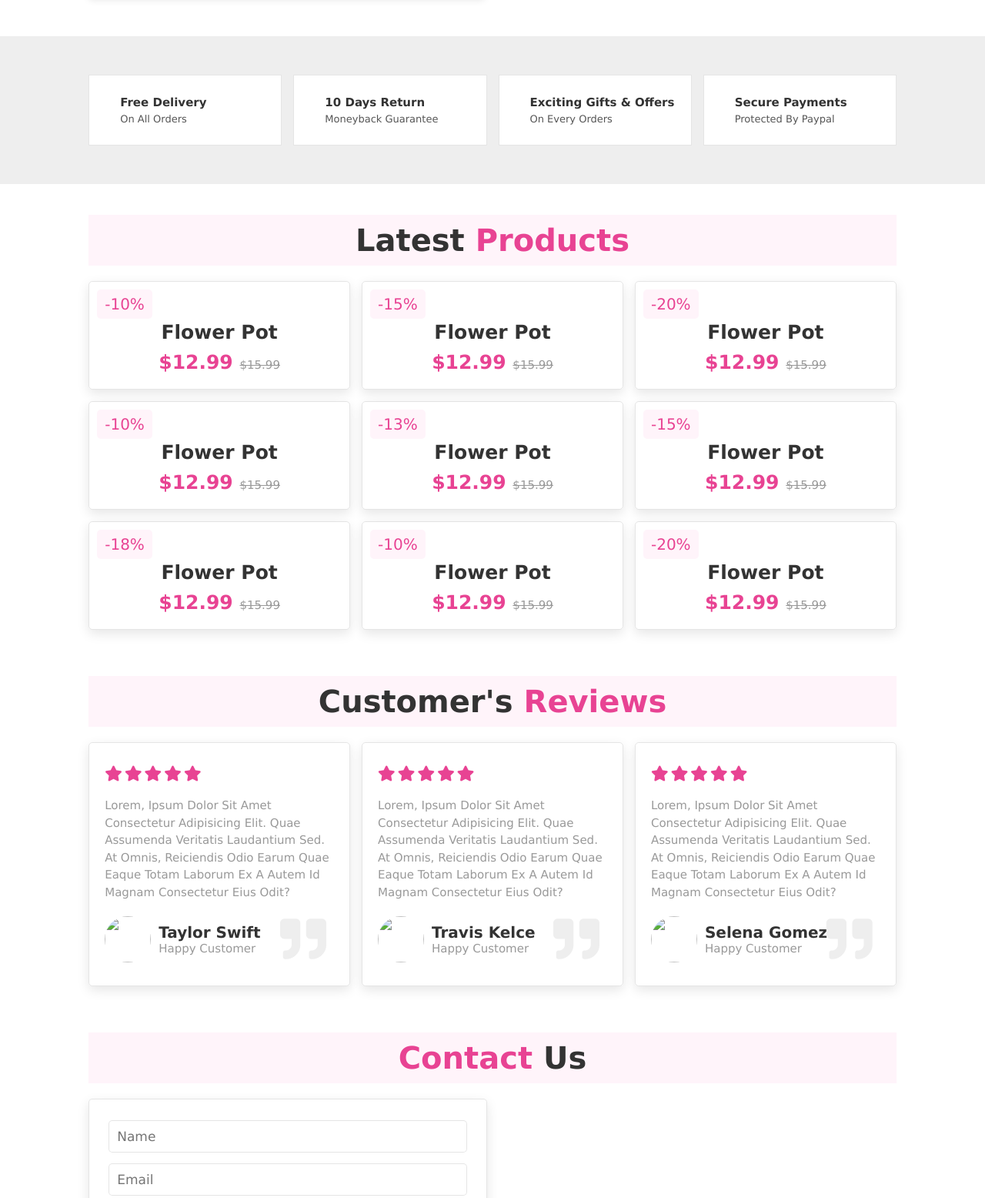
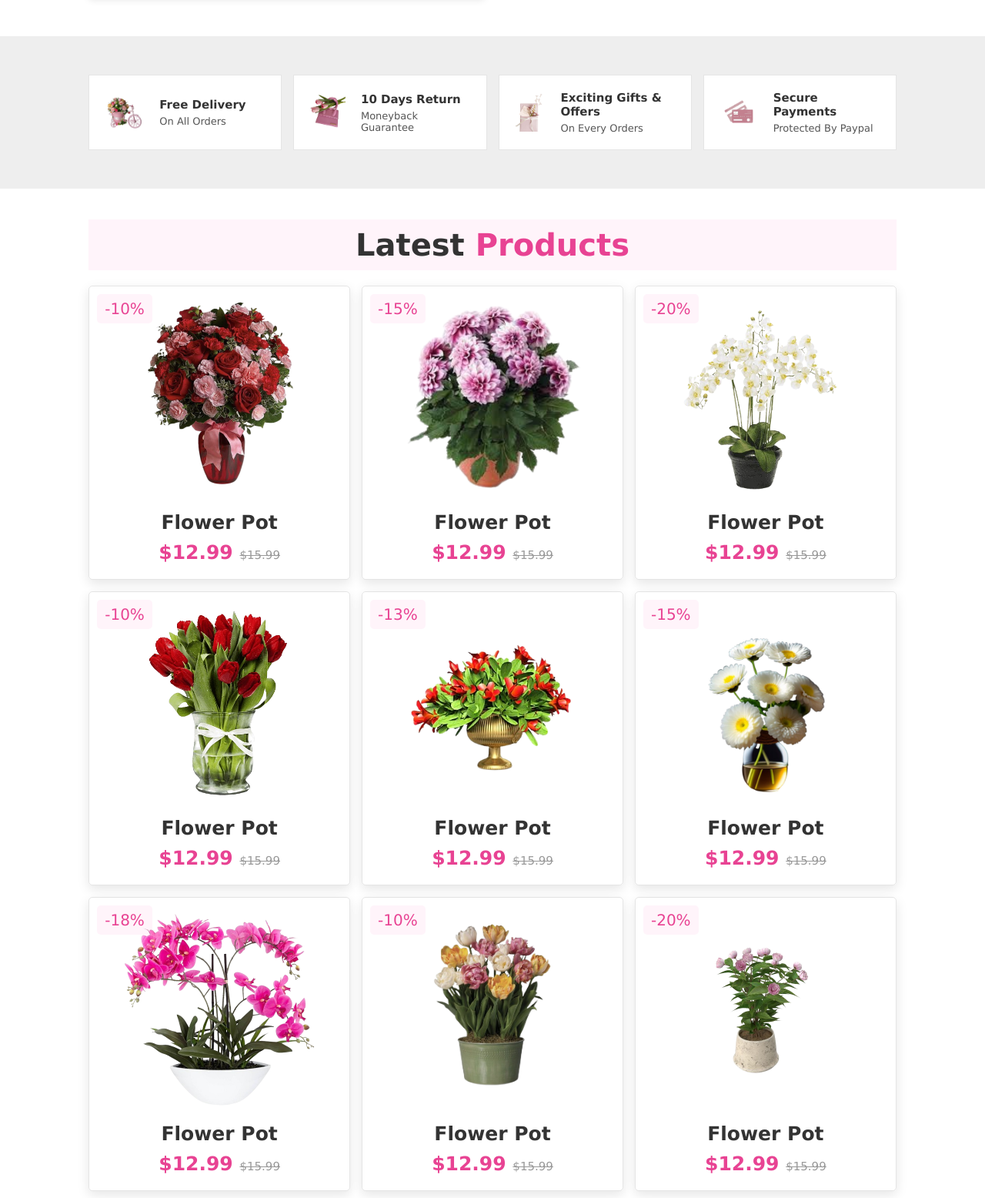
Before and after one commit to Deepiga-V/Petal-Palette, a plain HTML site: page index.html in a window 1280 px wide. Shown: the part 1223-2779 px from the top of the page at 77% size. Drawn offline with Linux system fonts and the light colour scheme; files whose address does not match are found by name.

Commit message:
index.html

```diff
--- a/index.html
+++ b/index.html
@@ -64,7 +64,7 @@
     <div class="row">
 
         <div class="video-container">
-            <video src="img/video.mp4" loop autoplay muted></video>
+            <video src="video - Trim.mp4" loop autoplay muted></video>
             <h3>Best Flower Sellers</h3>
         </div>
 
@@ -83,7 +83,7 @@
 <section class="icon-container">
 
     <div class="icon">
-        <img src="img/download__4_-removebg-preview.png" alt="">
+        <img src="download__4_-removebg-preview.png" alt="">
         <div class="info">
             <h3>Free Delivery</h3>
             <span>on all orders</span>
@@ -91,7 +91,7 @@
     </div>
 
     <div class="icon">
-        <img src="img/download__1_-removebg-preview.png" alt="">
+        <img src="download__1_-removebg-preview.png" alt="">
         <div class="info">
             <h3>10 days return</h3>
             <span>Moneyback guarantee</span>
@@ -99,7 +99,7 @@
     </div>
 
     <div class="icon">
-        <img src="img/Elevating_the_Art_of_the_Gift_-removebg-preview.png" alt="">
+        <img src="Elevating_the_Art_of_the_Gift_-removebg-preview.png" alt="">
         <div class="info">
             <h3>Exciting Gifts & Offers</h3>
             <span>on every orders</span>
@@ -107,7 +107,7 @@
     </div>
 
     <div class="icon">
-        <img src="img/download__2_-removebg-preview.png" alt="">
+        <img src="download__2_-removebg-preview.png" alt="">
         <div class="info">
             <h3>Secure Payments</h3>
             <span>protected by paypal</span>
@@ -129,7 +129,7 @@
         <div class="box">
             <span class="discount">-10%</span>
             <div class="image">
-                <img src="img/flower1-removebg-preview.png" alt="">
+                <img src="flower1-removebg-preview.png" alt="">
                 <div class="icon">
                     <a href="#" class="fas fa-heart"></a>
                     <a href="#" class="cart-btn">Add to Cart</a>
@@ -145,7 +145,7 @@
         <div class="box">
             <span class="discount">-15%</span>
             <div class="image">
-                <img src="img/flower2-removebg-preview.png" alt="">
+                <img src="flower2-removebg-preview.png" alt="">
                 <div class="icon">
                     <a href="#" class="fas fa-heart"></a>
                     <a href="#" class="cart-btn">Add to Cart</a>
@@ -161,7 +161,7 @@
         <div class="box">
             <span class="discount">-20%</span>
             <div class="image">
-                <img src="img/flower3-removebg-preview.png" alt="">
+                <img src="flower3-removebg-preview.png" alt="">
                 <div class="icon">
                     <a href="#" class="fas fa-heart"></a>
                     <a href="#" class="cart-btn">Add to Cart</a>
@@ -177,7 +177,7 @@
         <div class="box">
             <span class="discount">-10%</span>
             <div class="image">
-                <img src="img/flower4-removebg-preview.png" alt="">
+                <img src="flower4-removebg-preview.png" alt="">
                 <div class="icon">
                     <a href="#" class="fas fa-heart"></a>
                     <a href="#" class="cart-btn">Add to Cart</a>
@@ -193,7 +193,7 @@
         <div class="box">
             <span class="discount">-13%</span>
             <div class="image">
-                <img src="img/flower5-removebg-preview.png" alt="">
+                <img src="flower5-removebg-preview.png" alt="">
                 <div class="icon">
                     <a href="#" class="fas fa-heart"></a>
                     <a href="#" class="cart-btn">Add to Cart</a>
@@ -209,7 +209,7 @@
         <div class="box">
             <span class="discount">-15%</span>
             <div class="image">
-                <img src="img/flower6-removebg-preview.png" alt="">
+                <img src="flower6-removebg-preview.png" alt="">
                 <div class="icon">
                     <a href="#" class="fas fa-heart"></a>
                     <a href="#" class="cart-btn">Add to Cart</a>
@@ -225,7 +225,7 @@
         <div class="box">
             <span class="discount">-18%</span>
             <div class="image">
-                <img src="img/flower7-removebg-preview.png" alt="">
+                <img src="flower7-removebg-preview.png" alt="">
                 <div class="icon">
                     <a href="#" class="fas fa-heart"></a>
                     <a href="#" class="cart-btn">Add to Cart</a>
@@ -241,7 +241,7 @@
         <div class="box">
             <span class="discount">-10%</span>
             <div class="image">
-                <img src="img/flower8-removebg-preview.png" alt="">
+                <img src="flower8-removebg-preview.png" alt="">
                 <div class="icon">
                     <a href="#" class="fas fa-heart"></a>
                     <a href="#" class="cart-btn">Add to Cart</a>
@@ -257,7 +257,7 @@
         <div class="box">
             <span class="discount">-20%</span>
             <div class="image">
-                <img src="img/flower9-removebg-preview.png" alt="">
+                <img src="flower9-removebg-preview.png" alt="">
                 <div class="icon">
                     <a href="#" class="fas fa-heart"></a>
                     <a href="#" class="cart-btn">Add to Cart</a>
@@ -292,7 +292,7 @@
         </div>
         <p>Lorem, ipsum dolor sit amet consectetur adipisicing elit. Quae assumenda veritatis laudantium sed. At omnis, reiciendis odio earum quae eaque totam laborum ex a autem id magnam consectetur eius odit?</p>
         <div class="user">
-            <img src="img/model1.jpeg" alt="">
+            <img src="model1.jpeg" alt="">
             <div class="user-info">
                 <h3>Taylor Swift</h3>
                 <span>Happy Customer</span>
@@ -311,7 +311,7 @@
         </div>
         <p>Lorem, ipsum dolor sit amet consectetur adipisicing elit. Quae assumenda veritatis laudantium sed. At omnis, reiciendis odio earum quae eaque totam laborum ex a autem id magnam consectetur eius odit?</p>
         <div class="user">
-            <img src="img/model3.jpg" alt="">
+            <img src="model3.jpg" alt="">
             <div class="user-info">
                 <h3>Travis Kelce</h3>
                 <span>Happy Customer</span>
@@ -330,7 +330,7 @@
         </div>
         <p>Lorem, ipsum dolor sit amet consectetur adipisicing elit. Quae assumenda veritatis laudantium sed. At omnis, reiciendis odio earum quae eaque totam laborum ex a autem id magnam consectetur eius odit?</p>
         <div class="user">
-            <img src="img/model2.jpg" alt="">
+            <img src="model2.jpg" alt="">
             <div class="user-info">
                 <h3>Selena Gomez</h3>
                 <span>Happy Customer</span>
@@ -362,7 +362,7 @@
         </form>
 
         <div class="image">
-            <img src="img/logo2-removebg-preview.png" alt="">
+            <img src="logo2-removebg-preview.png" alt="">
         </div>
     </div>
 </section>
@@ -403,7 +403,7 @@
             <a href="#">+123-456-7890</a>
             <a href="#">example@gmail.com</a>
             <a href="#">Viruthunagar, Tamilnadu, India - 626 101</a>
-            <img src="img/payment.png" alt="">
+            <img src="payment.png" alt="">
         </div>
     </div>
 
@@ -411,16 +411,5 @@
 </section>
 <!--footer section ends-->
 
-
-
-
-
-
-
-
-
-
-
-
 </body>
 </html>
```
